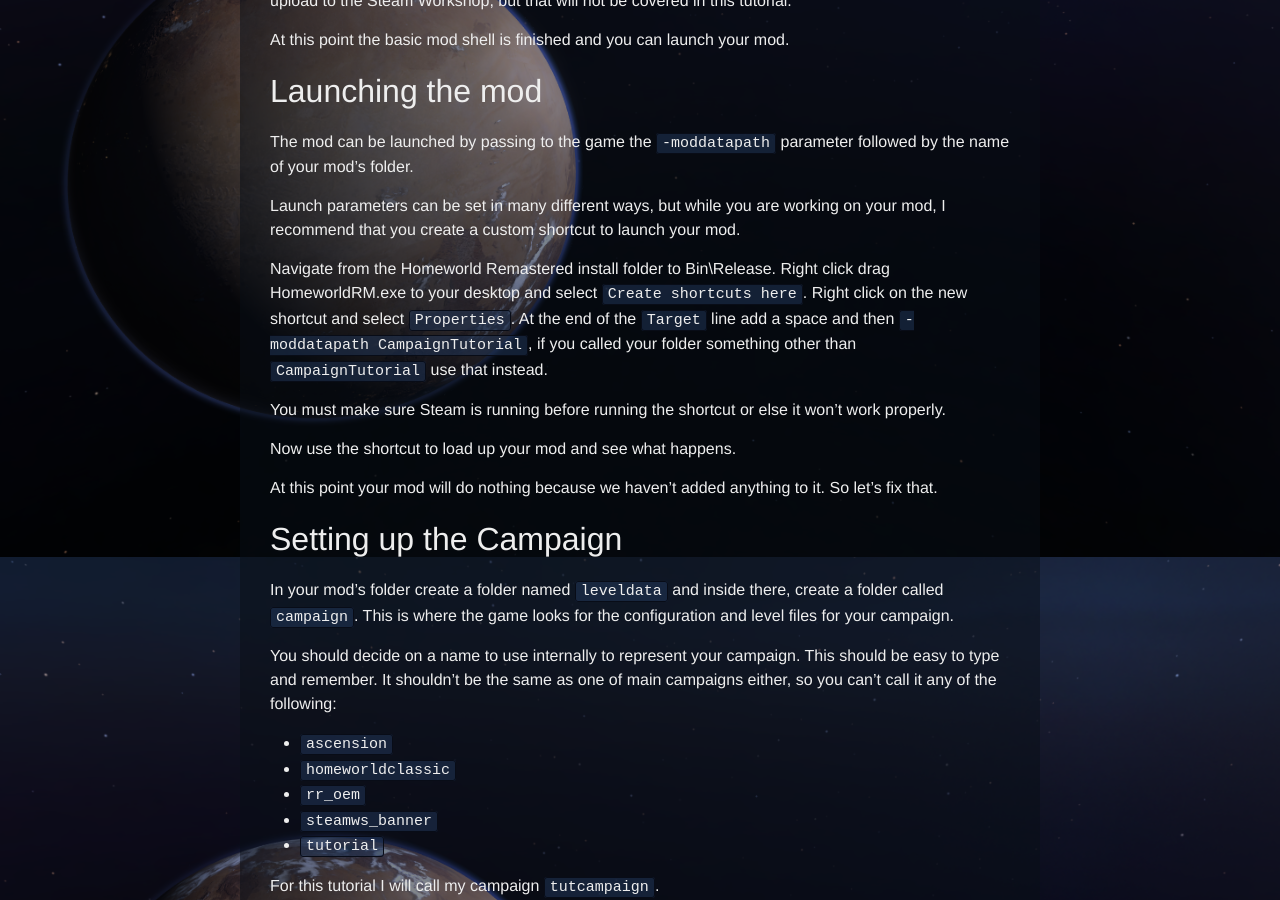
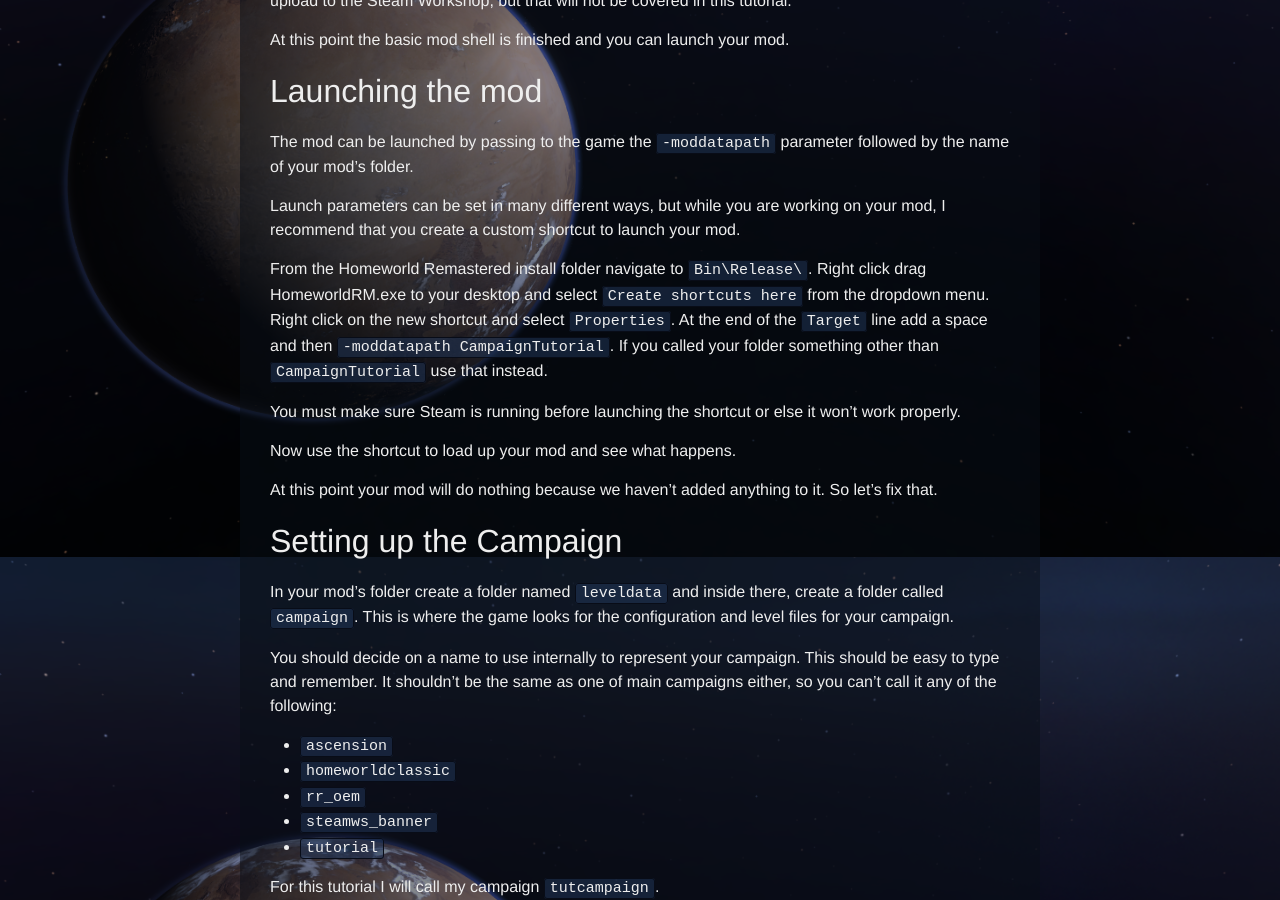
Before and after one commit to GiantBlargg/HWTuts, a Jekyll site: the page built from campaign/index.md, in a window 1280 px wide and 900 px high, scrolled down 1572 px. Built offline with Jekyll 4.4.1, drawn with Linux system fonts in a browser that asks for light colours.

Commit message:
wrote more stuff

```diff
--- a/campaign/index.md
+++ b/campaign/index.md
@@ -52,9 +52,9 @@
 
 Launch parameters can be set in many different ways, but while you are working on your mod, I recommend that you create a custom shortcut to launch your mod.
 
-Navigate from the Homeworld Remastered install folder to Bin\Release\. Right click drag HomeworldRM.exe to your desktop and select `Create shortcuts here`. Right click on the new shortcut and select `Properties`. At the end of the `Target` line add a space and then `-moddatapath CampaignTutorial`, if you called your folder something other than `CampaignTutorial` use that instead.
+From the Homeworld Remastered install folder navigate to `Bin\Release\`. Right click drag HomeworldRM.exe to your desktop and select `Create shortcuts here` from the dropdown menu. Right click on the new shortcut and select `Properties`. At the end of the `Target` line add a space and then `-moddatapath CampaignTutorial`. If you called your folder something other than `CampaignTutorial` use that instead.
 
-You must make sure Steam is running before running the shortcut or else it won't work properly.
+You must make sure Steam is running before launching the shortcut or else it won't work properly.
 
 Now use the shortcut to load up your mod and see what happens.
 
```
